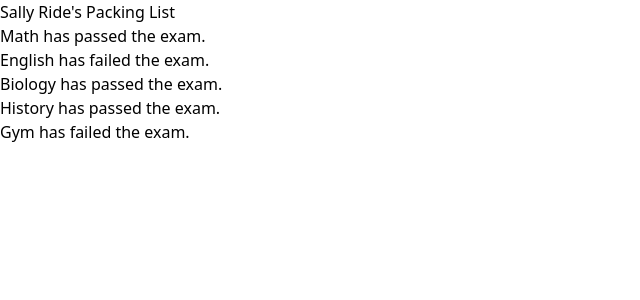
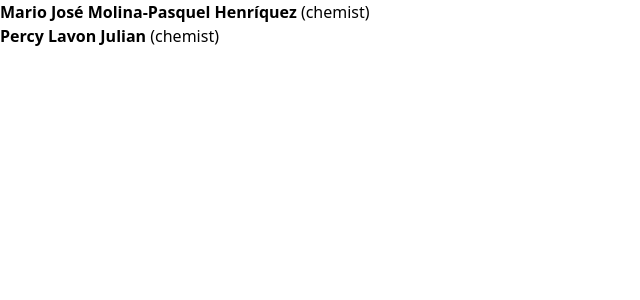
Before and after one commit to ajmaljaleel458/LearnReact, a React (Vite) app: page / in a window 1280 px wide. Shown: the top 300 px of the page, without its empty margins (0-640 px from the left). Built offline with nearby package versions, Linux system fonts and the light colour scheme.

Commit message:
feat: add rendering-lists components with Index and Peoples, and data for chemists

```diff
--- a/src/samples/describing-the-ui/App.tsx
+++ b/src/samples/describing-the-ui/App.tsx
@@ -1,4 +1,4 @@
-import Index from "./conditional-rendering/Index";
+import Index from "./rendering-lists/Index";
 
 export default function App() {
   return (
--- /dev/null
+++ b/src/samples/describing-the-ui/rendering-lists/Index.tsx
@@ -0,0 +1,11 @@
+import Peoples from "./component/Peoples";
+
+type Props = {};
+
+export default function Index({}: Props) {
+  return (
+    <div>
+      <Peoples />
+    </div>
+  );
+}
--- /dev/null
+++ b/src/samples/describing-the-ui/rendering-lists/component/Peoples.tsx
@@ -0,0 +1,17 @@
+import peoples from "../data/people";
+
+type Props = {};
+
+export default function Peoples({}: Props) {
+  const names = peoples.map((person) => {
+    const [name, profession] = person.split(": ");
+    if (profession === "chemist") {
+      return (
+        <div key={name}>
+          <b>{name}</b> ({profession})
+        </div>
+      );
+    }
+  });
+  return <div>{names}</div>;
+}
--- /dev/null
+++ b/src/samples/describing-the-ui/rendering-lists/data/people.ts
@@ -0,0 +1,9 @@
+const peoples = [
+  "Creola Katherine Johnson: mathematician",
+  "Mario José Molina-Pasquel Henríquez: chemist",
+  "Mohammad Abdus Salam: physicist",
+  "Percy Lavon Julian: chemist",
+  "Subrahmanyan Chandrasekhar: astrophysicist",
+];
+
+export default peoples;
```
